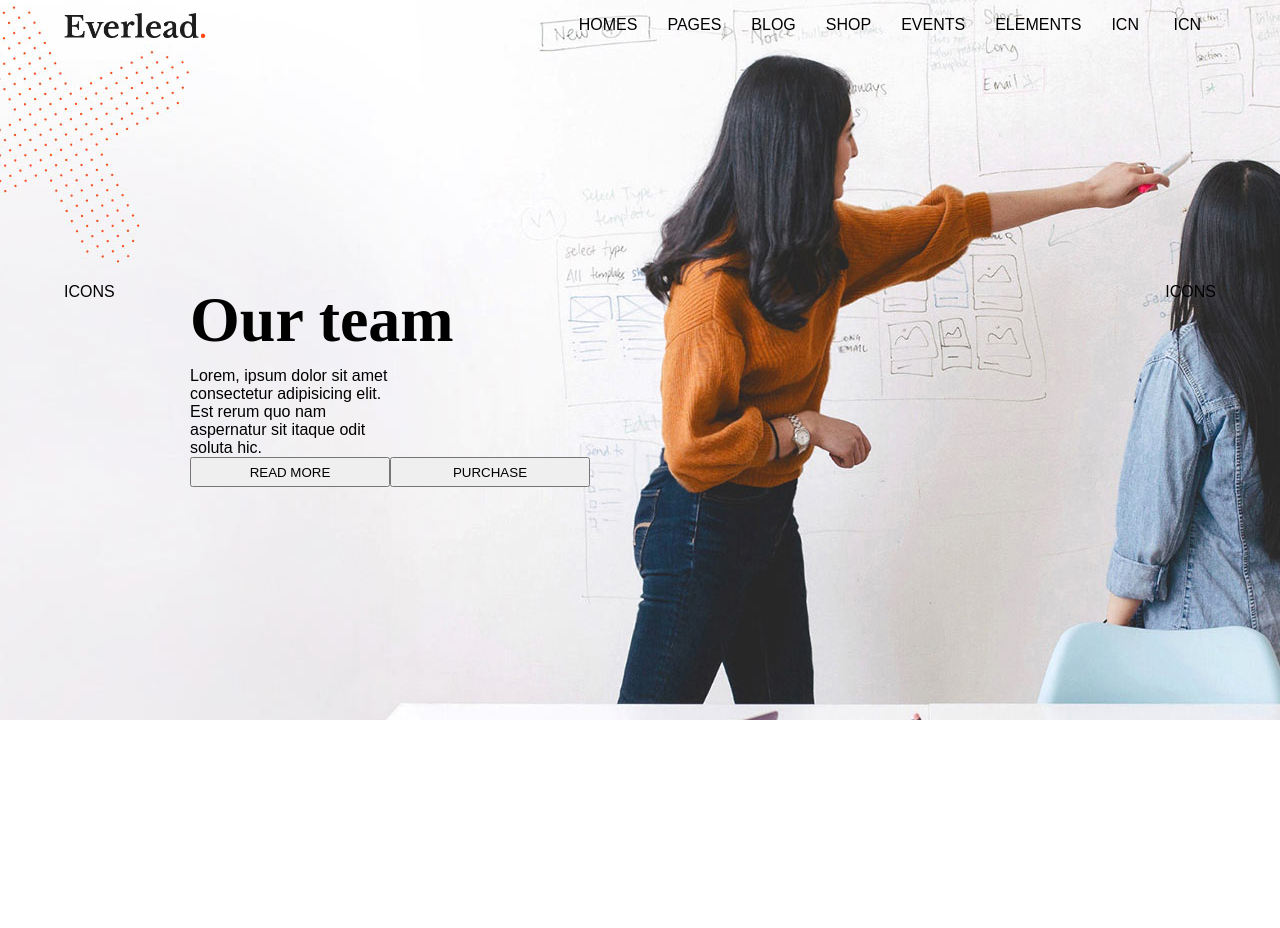
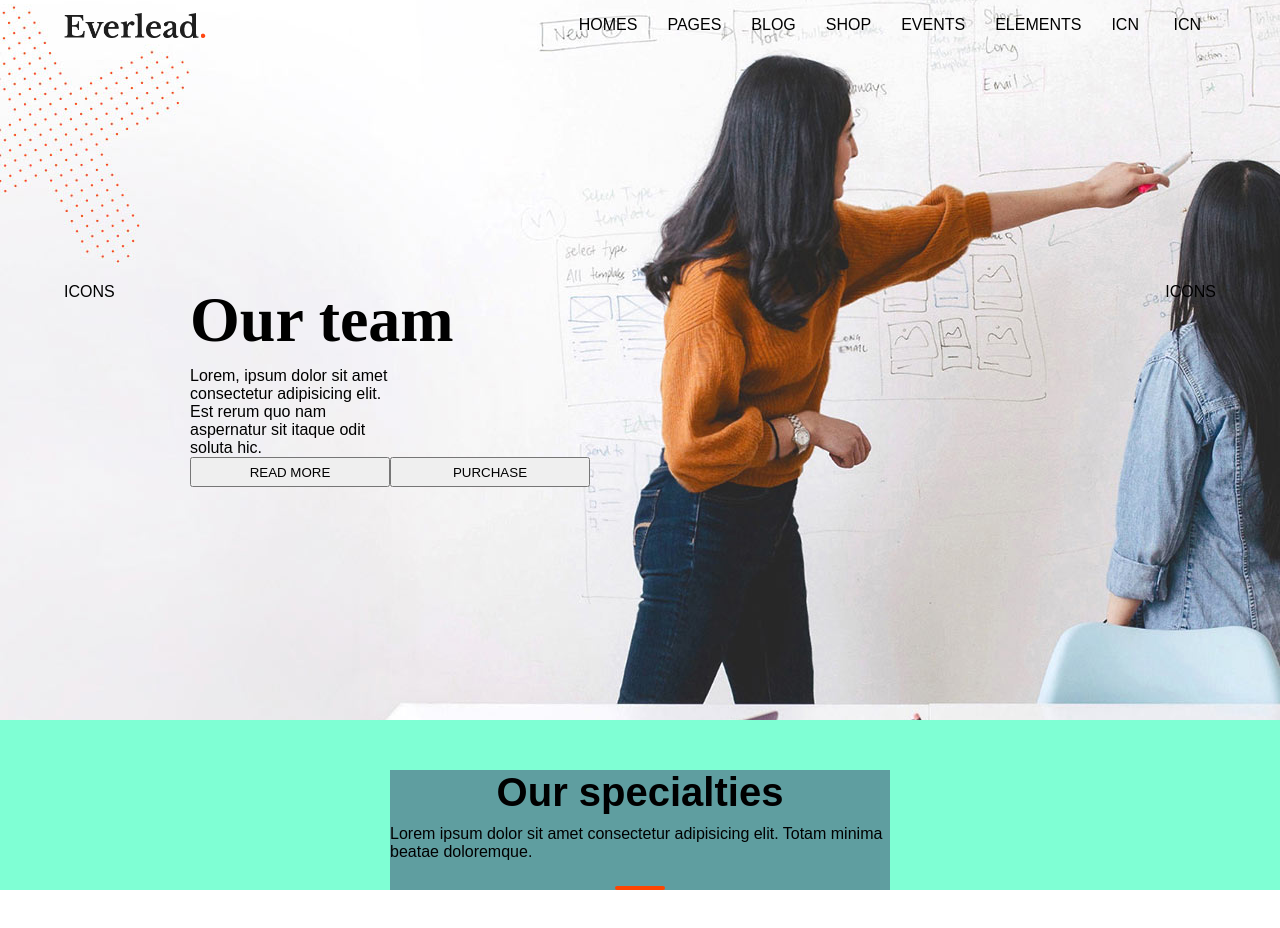
Before and after one commit to sandyclaws89/proj-html-vuejs, a Vue app: page / in a window 1280 px wide. Shown: the top 928 px of the page. Before the commit the page ends 800 px from the top, so only its background shows below. Built offline with nearby package versions, Linux system fonts and the light colour scheme.

Commit message:
impostazione sezione ourSpecialties

```diff
--- a/src/App.vue
+++ b/src/App.vue
@@ -23,4 +23,7 @@ export default {
 
 <style lang="scss">
 @import "@/assets/styles/style.scss";
+// div{
+// padding-bottom: 500px;
+// }
 </style>
--- a/src/components/HeaderTeach.vue
+++ b/src/components/HeaderTeach.vue
@@ -116,9 +116,7 @@ header{
                 width: 50%;
                 height: 30px;
             }
-
         }
-
     }
 
 
--- a/src/components/MainTeach.vue
+++ b/src/components/MainTeach.vue
@@ -1,21 +1,28 @@
 <template>
-  <div>
-
-  </div>
+  <main>
+    <SpecialtiesSection/>
+  </main>
 </template>
 
 <script>
+import SpecialtiesSection from './SpecialtiesSection.vue'
+
 export default {
     name: 'MainTeach',
     data() {
       return {
 
       }
+    },
+    components: {
+      SpecialtiesSection
     }
 
 }
 </script>
 
 <style>
-
+main{
+  margin-bottom: 150px;
+}
 </style>
--- /dev/null
+++ b/src/components/SpecialtiesSection.vue
@@ -0,0 +1,52 @@
+<template>
+<section class="flex our-specialties">
+    <div class="flex main-container">
+        <h2>
+            Our specialties
+        </h2>
+        <p>
+            Lorem ipsum dolor sit amet consectetur adipisicing elit. Totam minima beatae doloremque.
+        </p>
+        <span></span>
+    </div>
+
+</section>
+
+</template>
+
+<script>
+export default {
+    name: 'SpecialtiesSection'
+}
+</script>
+
+<style lang="scss">
+    .our-specialties {
+        justify-content: center;
+        padding-top: 50px;
+        align-items: center;
+        // background-color: coral;
+        background-color: aquamarine;
+        div{
+            flex-direction: column;
+            justify-content: center;
+            align-items: center;
+            width: 500px;
+            background-color: cadetblue;
+            h2{
+                font-size: 2.5rem;
+                padding-bottom: 10px;
+            }
+            p{
+                padding-bottom: 25px;
+            }
+            span{
+                width: 50px;
+                border-radius: 40px;
+                border: solid orangered;
+                border-width: 2px;
+
+            }
+        }
+    }
+</style>
```
